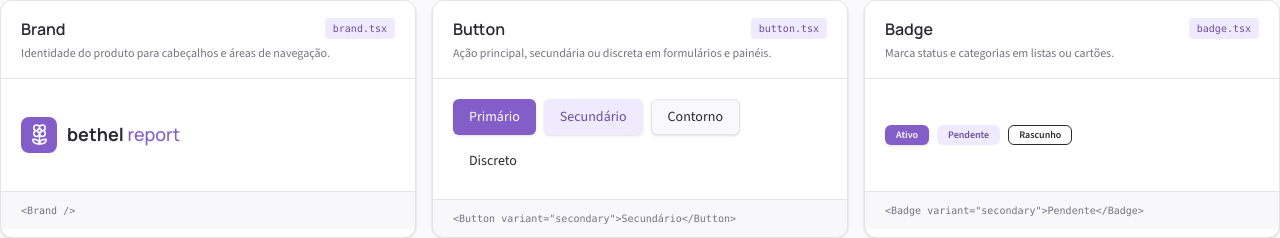
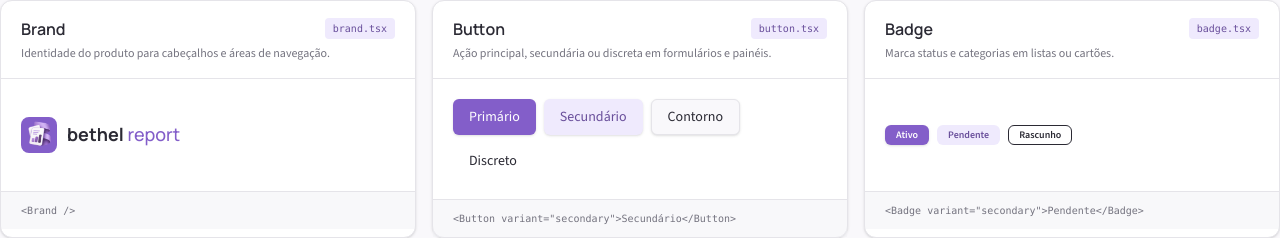
Before and after one commit to Bethel-Report/bethel-frontend, a React (Vite) app: page /componentes in a window 1280 px wide. Shown: the part 389-627 px from the top of the page. Built offline with nearby package versions, Linux system fonts and the light colour scheme.

Commit message:
chore: updating logo

```diff
--- a/src/shared/components/brand.tsx
+++ b/src/shared/components/brand.tsx
@@ -1,10 +1,10 @@
-import { Flower2 } from "lucide-react"
+import Logo from "/logo.png"
 
 export function Brand() {
   return (
     <div className="flex items-center gap-2.5">
       <div className="grid size-9 shrink-0 place-items-center rounded-lg bg-primary text-primary-foreground">
-        <Flower2 size={23} strokeWidth={1.6} />
+        <img src={Logo} width={36} height={36} alt="Logo do Bethel Report" />
       </div>
       <span className="font-display text-xg font-extrabold">
         bethel<span className="font-medium text-primary"> report</span>
```
Also changed, not shown: public/logo.png.
